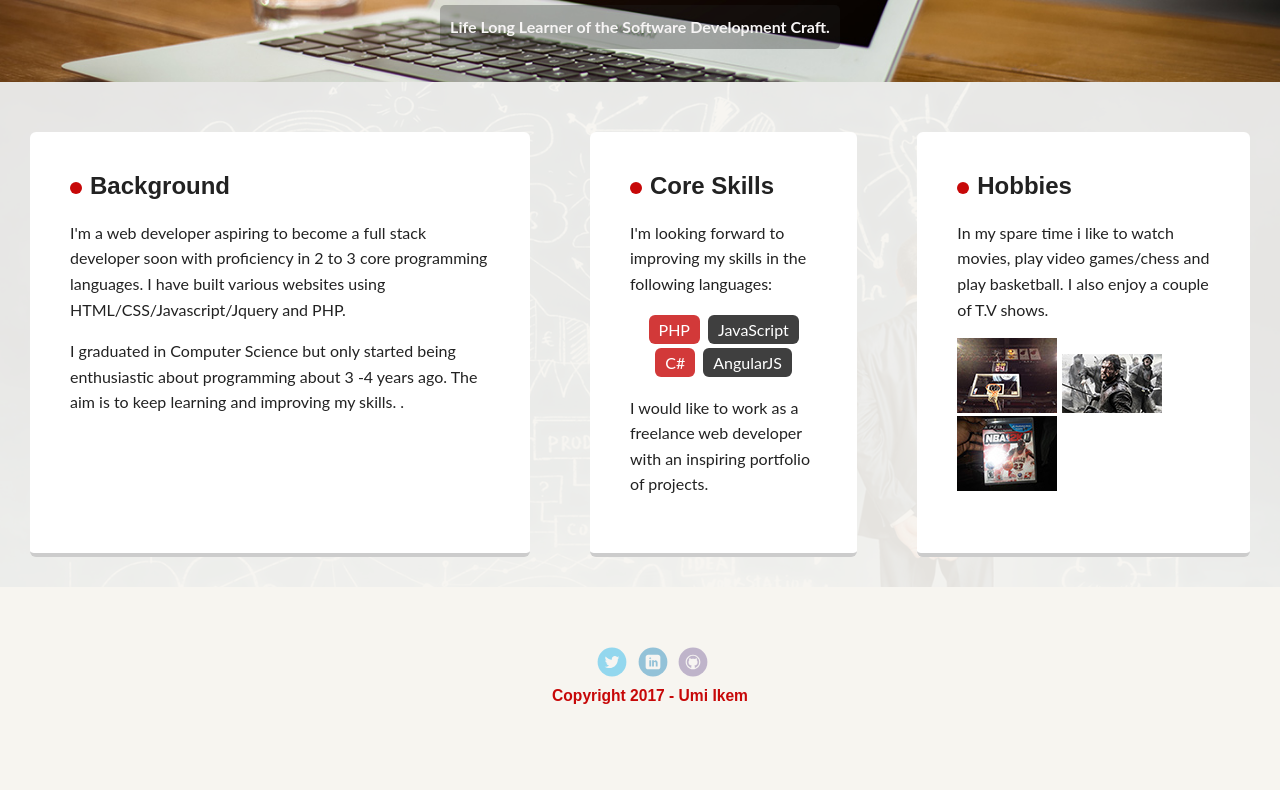
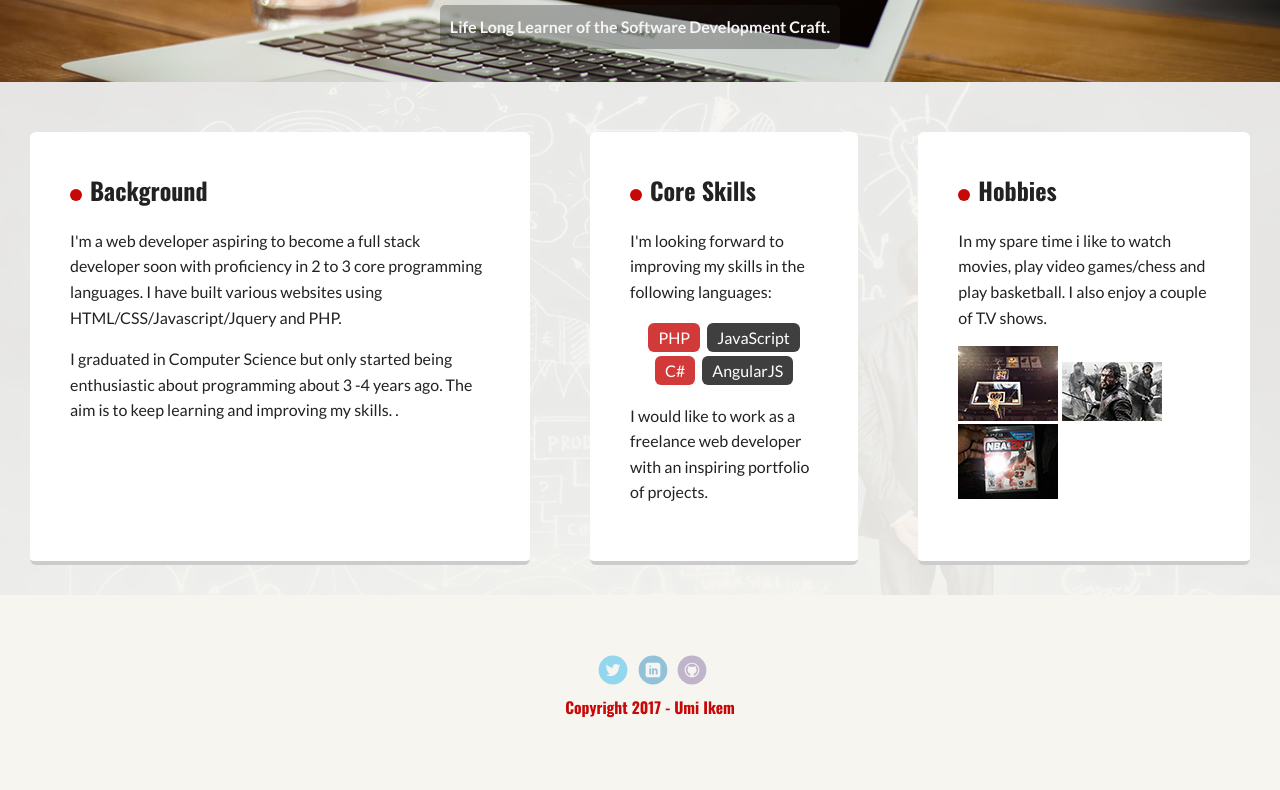
Before and after one commit to Umiii/portfolio-techdegree, a plain HTML site: page index.html in a window 1280 px wide. Shown: the part 388-1178 px from the top of the page. Drawn offline with nearby package versions, Linux system fonts and the light colour scheme.

Commit message:
updated links to fonts on homepage

```diff
--- a/index.html
+++ b/index.html
@@ -5,6 +5,7 @@
   <title>Umi's Portfolio</title>
   <meta name="viewport" content="width=device-width, initial-scale=1.0">
   <link rel="stylesheet" href="styles.css">
+  <link href="https://fonts.googleapis.com/css?family=Lato:400,700|Oswald:400,700|Sacramento" rel="stylesheet">
   <body>
 
     <div class="main-nav">
```
